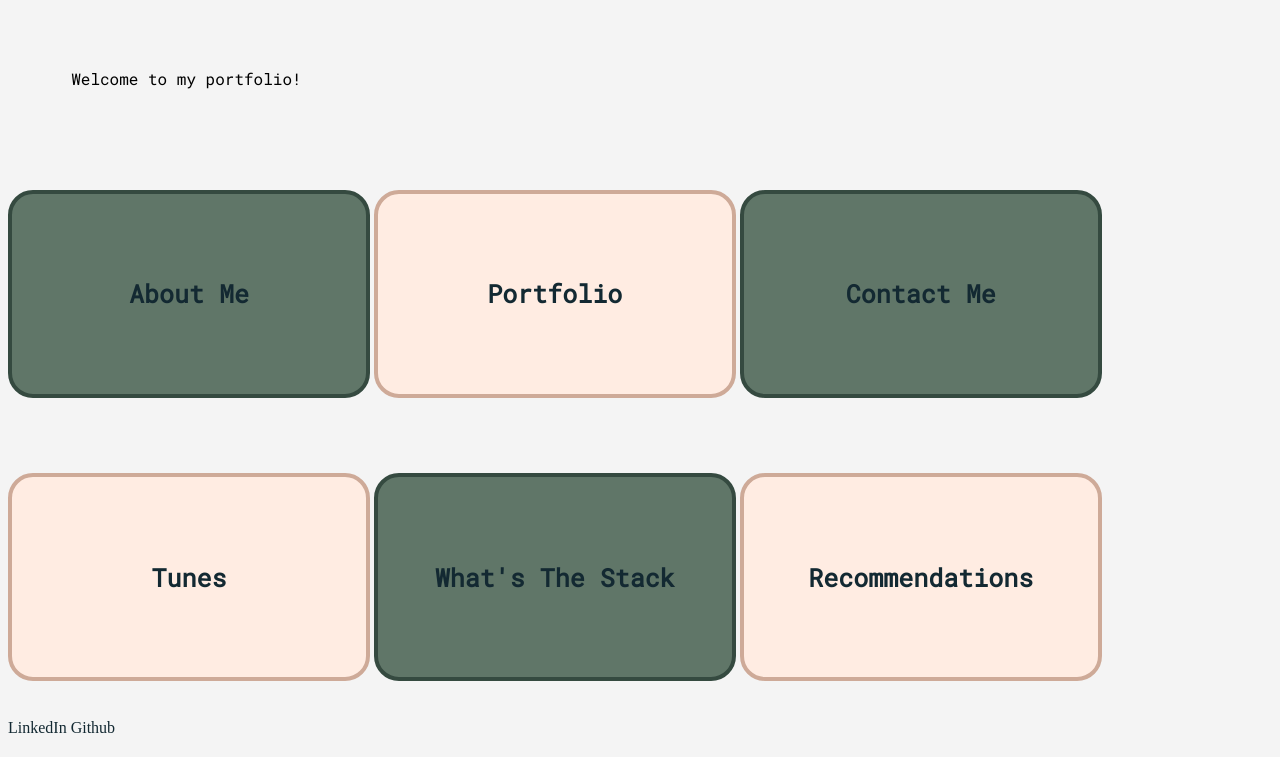
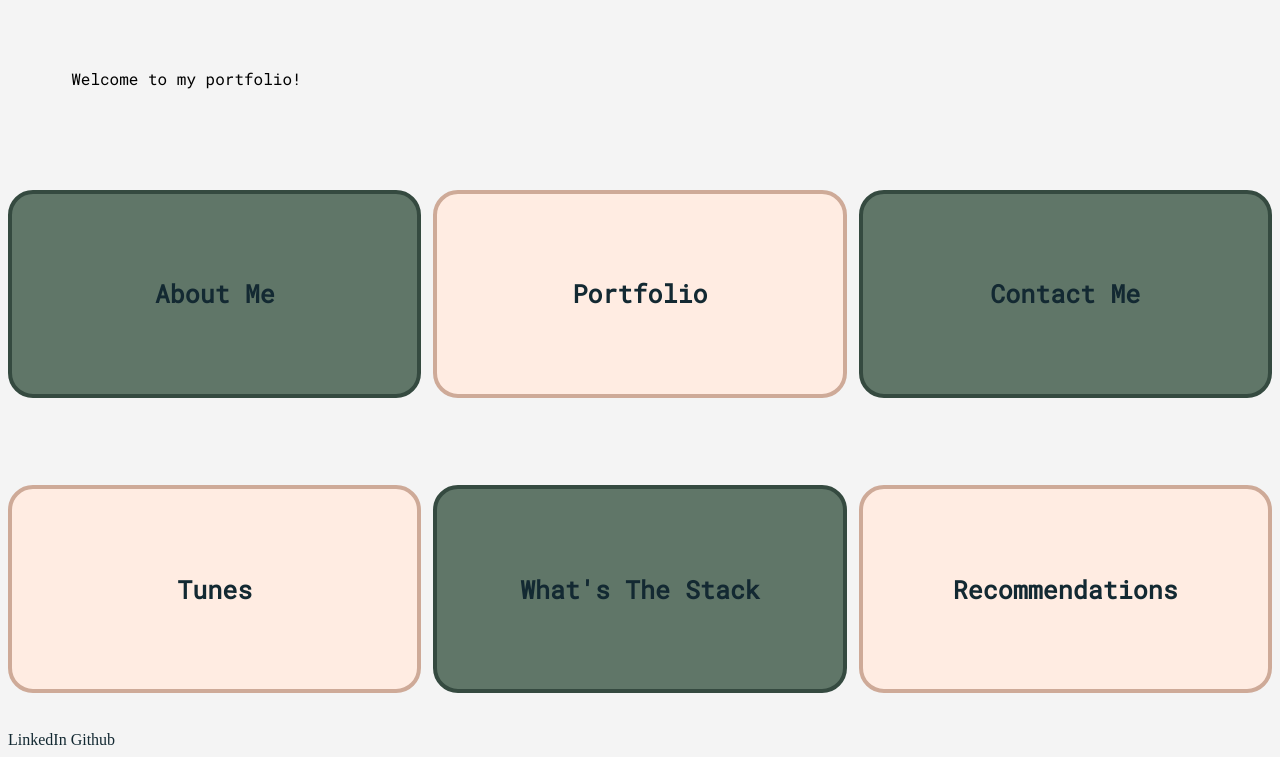
Before and after one commit to emilyconaghan/emilyconaghan.github.io, a plain HTML site: page index.html in a window 1280 px wide. Shown: the part 765-1522 px from the top of the page. Drawn offline with Linux system fonts and the light colour scheme; a web font is replaced by a local one.

Commit message:
Update media queries

```diff
--- a/index.html
+++ b/index.html
@@ -16,7 +16,7 @@
 <!-- Content/ Body Section-->
 
 <div class="nav">
-    <a href="index.html"><img id="logo-image" src="images/Logo.png" alt="Emily Conaghan Logo"></a>
+    <a class="logo" href="index.html"><img id="logo-image" src="images/Logo.png" alt="Emily Conaghan Logo"></a>
 </div>
 
 <body class="index-body">
--- a/styles.css
+++ b/styles.css
@@ -54,7 +54,11 @@ body{
     width: 10%;
     text-align: left
 }
-
+.whole-div{
+    display: flex;
+    justify-content: space-around;
+    flex-direction: column;
+}
 .index-div {
     display:inline-flex;
     justify-content: center;
@@ -63,10 +67,6 @@ body{
     align-items: center;
     flex: 2;
     margin:3%;
-    /* margin-bottom: 2%;
-    margin-left: 3.5%; */
-    /* margin-block-start: 6%; */
-    /*margin-block-end: 6%;*/
     width: 90%;
     height: 200px;
     font-family: Roboto Mono;
@@ -232,8 +232,14 @@ form {
 }
 
 @media screen and (min-width: 780px) {
-.index-div{
-    width: 28%;
-    margin: 3% 0;
+    .whole-div {
+        flex-direction: row;
+        flex-wrap: wrap;
+        gap: 12px;
+    }
+
+    .index-div{
+        min-width: 30%;
+        margin: 3% 0;
+    }
 }
-}
```
